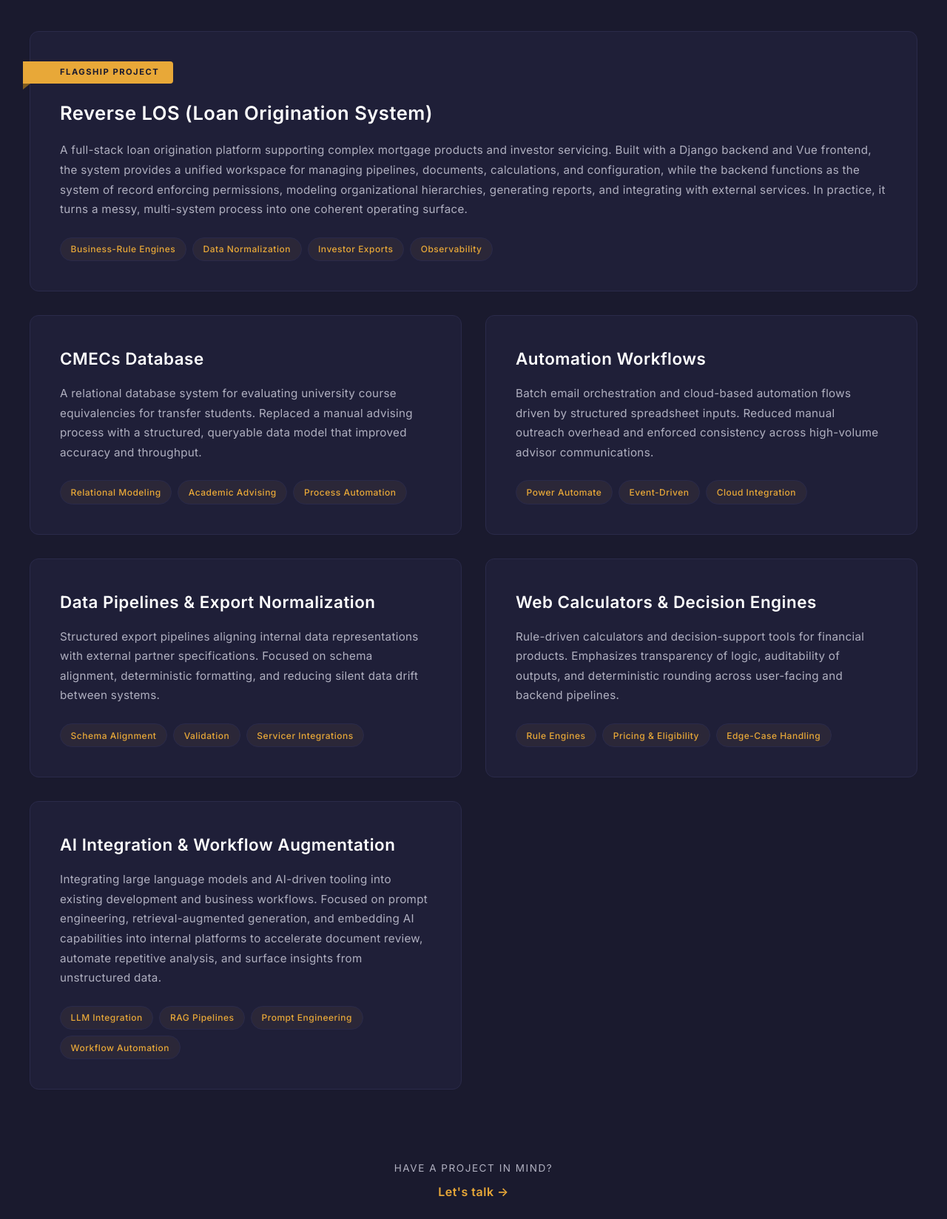
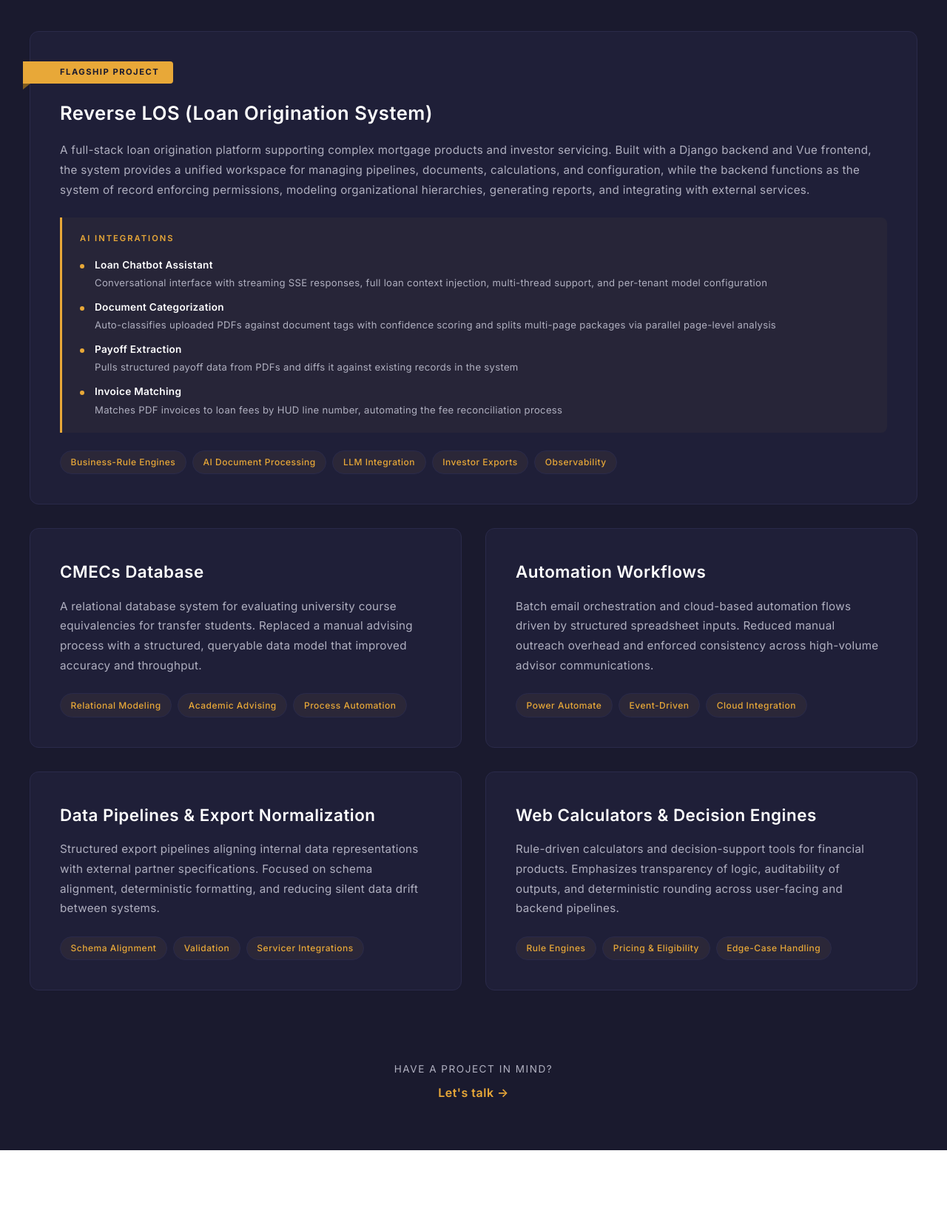
Before and after one commit to apetra-dev/alexpetrakes.com, a Django app: page / in a window 1280 px wide. Shown: the part 1950-3598 px from the top of the page at 74% size. Run offline with Django 4.2, Linux system fonts and the light colour scheme.

Commit message:
Update projects section: consolidate AI features into Reverse LOS card
Remove standalone AI Integration & Workflow Augmentation project card
and add a styled AI Integrations subsection to the Reverse LOS featured
card covering Loan Chatbot Assistant, Document Categorization, Payoff
Extraction, and Invoice Matching.

Co-authored-by: Cursor <cursoragent@cursor.com>

```diff
--- a/main/templates/main/home.html
+++ b/main/templates/main/home.html
@@ -69,11 +69,33 @@
                 <span class="project-label">Flagship Project</span>
                 <h3 class="project-card-title">Reverse LOS (Loan Origination System)</h3>
                 <p class="project-card-desc">
-                    A full-stack loan origination platform supporting complex mortgage products and investor servicing. Built with a Django backend and Vue frontend, the system provides a unified workspace for managing pipelines, documents, calculations, and configuration, while the backend functions as the system of record enforcing permissions, modeling organizational hierarchies, generating reports, and integrating with external services. In practice, it turns a messy, multi-system process into one coherent operating surface.
+                    A full-stack loan origination platform supporting complex mortgage products and investor servicing. Built with a Django backend and Vue frontend, the system provides a unified workspace for managing pipelines, documents, calculations, and configuration, while the backend functions as the system of record enforcing permissions, modeling organizational hierarchies, generating reports, and integrating with external services.
                 </p>
+                <div class="project-ai-integrations">
+                    <h4 class="project-ai-heading">AI Integrations</h4>
+                    <ul class="project-ai-list">
+                        <li>
+                            <span class="ai-item-title">Loan Chatbot Assistant</span>
+                            <span class="ai-item-desc">Conversational interface with streaming SSE responses, full loan context injection, multi-thread support, and per-tenant model configuration</span>
+                        </li>
+                        <li>
+                            <span class="ai-item-title">Document Categorization</span>
+                            <span class="ai-item-desc">Auto-classifies uploaded PDFs against document tags with confidence scoring and splits multi-page packages via parallel page-level analysis</span>
+                        </li>
+                        <li>
+                            <span class="ai-item-title">Payoff Extraction</span>
+                            <span class="ai-item-desc">Pulls structured payoff data from PDFs and diffs it against existing records in the system</span>
+                        </li>
+                        <li>
+                            <span class="ai-item-title">Invoice Matching</span>
+                            <span class="ai-item-desc">Matches PDF invoices to loan fees by HUD line number, automating the fee reconciliation process</span>
+                        </li>
+                    </ul>
+                </div>
                 <ul class="project-tags">
                     <li>Business-Rule Engines</li>
-                    <li>Data Normalization</li>
+                    <li>AI Document Processing</li>
+                    <li>LLM Integration</li>
                     <li>Investor Exports</li>
                     <li>Observability</li>
                 </ul>
@@ -127,18 +149,6 @@
                 </ul>
             </div>
 
-            <div class="project-card">
-                <h3 class="project-card-title">AI Integration &amp; Workflow Augmentation</h3>
-                <p class="project-card-desc">
-                    Integrating large language models and AI-driven tooling into existing development and business workflows. Focused on prompt engineering, retrieval-augmented generation, and embedding AI capabilities into internal platforms to accelerate document review, automate repetitive analysis, and surface insights from unstructured data.
-                </p>
-                <ul class="project-tags">
-                    <li>LLM Integration</li>
-                    <li>RAG Pipelines</li>
-                    <li>Prompt Engineering</li>
-                    <li>Workflow Automation</li>
-                </ul>
-            </div>
         </div>
 
         <div class="projects-bridge">
--- a/static/css/style.css
+++ b/static/css/style.css
@@ -674,6 +674,64 @@ body {
     background: rgba(184, 107, 69, 0.15);
 }
 
+.project-ai-integrations {
+    margin-bottom: 1.5rem;
+    padding: 1.25rem 1.5rem;
+    background: rgba(232, 168, 56, 0.04);
+    border-left: 3px solid var(--accent);
+    border-radius: 0 8px 8px 0;
+}
+
+.project-ai-heading {
+    font-size: 0.7rem;
+    font-weight: 600;
+    letter-spacing: 2px;
+    text-transform: uppercase;
+    color: var(--accent);
+    margin-bottom: 1rem;
+}
+
+.project-ai-list {
+    list-style: none;
+    padding: 0;
+    margin: 0;
+    display: flex;
+    flex-direction: column;
+    gap: 0.75rem;
+}
+
+.project-ai-list li {
+    display: flex;
+    flex-direction: column;
+    gap: 0.15rem;
+    padding-left: 1.25rem;
+    position: relative;
+}
+
+.project-ai-list li::before {
+    content: '';
+    position: absolute;
+    left: 0;
+    top: 0.55rem;
+    width: 6px;
+    height: 6px;
+    border-radius: 50%;
+    background: var(--accent);
+}
+
+.ai-item-title {
+    font-size: 0.85rem;
+    font-weight: 600;
+    color: var(--text-primary);
+    letter-spacing: 0.3px;
+}
+
+.ai-item-desc {
+    font-size: 0.82rem;
+    color: var(--text-secondary);
+    line-height: 1.6;
+}
+
 .projects-bridge {
     text-align: center;
     margin-top: 1rem;
```
